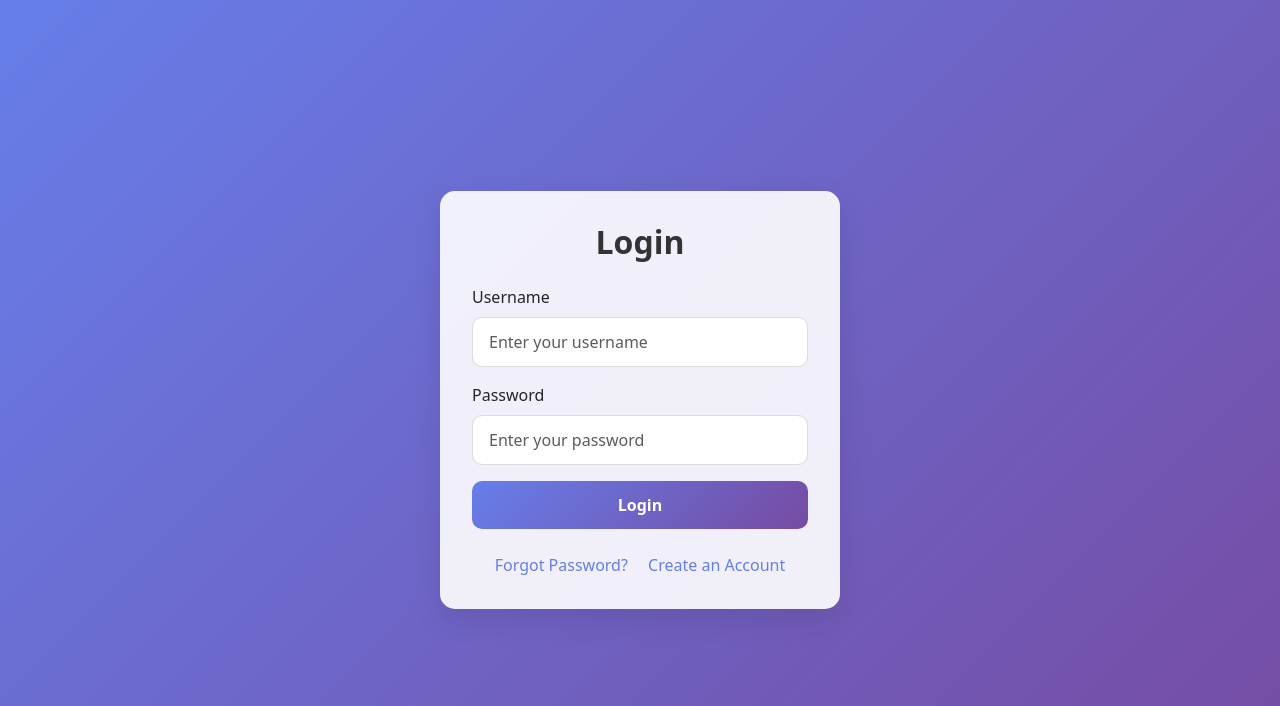
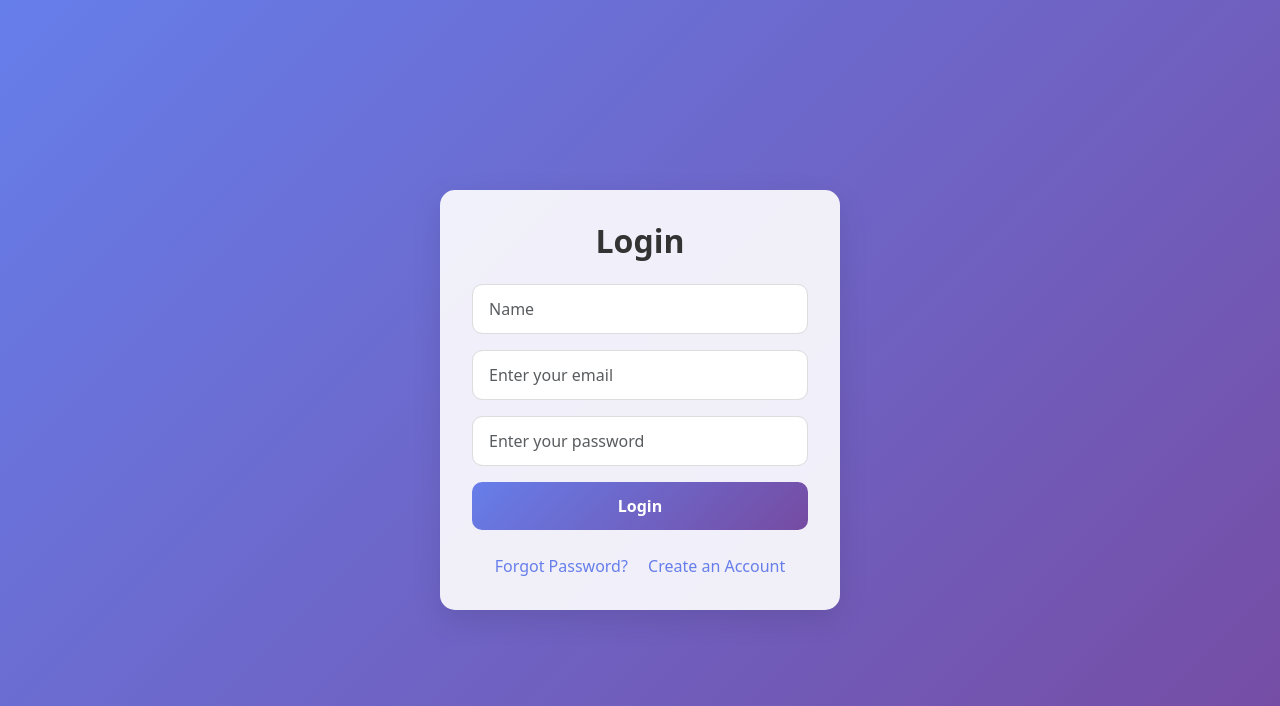
Before and after one commit to abrishk26/Roadmap, a Python web app: template backend/todo-app/web/templates/login.html in a window 1280 px wide. Shown: the top 706 px of the page. Run offline with Jinja, Linux system fonts and the light colour scheme; the template is opened without the code that fills it, so the values that code supplies are empty.

Commit message:
Update the login form to include a name field

```diff
--- a/backend/todo-app/web/templates/login.html
+++ b/backend/todo-app/web/templates/login.html
@@ -82,11 +82,14 @@
         <h2 class="text-center">Login</h2>
         <form method="POST" action="/login">
             <div class="mb-3">
-                <label for="username" class="form-label">Username</label>
-                <input type="text" class="form-control" id="username" name="username" placeholder="Enter your username" required>
+                    <input type="text" class="form-control" placeholder="Name" required>
             </div>
             <div class="mb-3">
-                <label for="password" class="form-label">Password</label>
+                <!-- <label for="username" class="form-label">Username</label> -->
+                <input type="text" class="form-control" id="email" name="email" placeholder="Enter your email" required>
+            </div>
+            <div class="mb-3">
+                <!-- <label for="password" class="form-label">Password</label> -->
                 <input type="password" class="form-control" id="password" name="password" placeholder="Enter your password" required>
             </div>
             <button type="submit" class="btn btn-primary w-100">Login</button>
```
